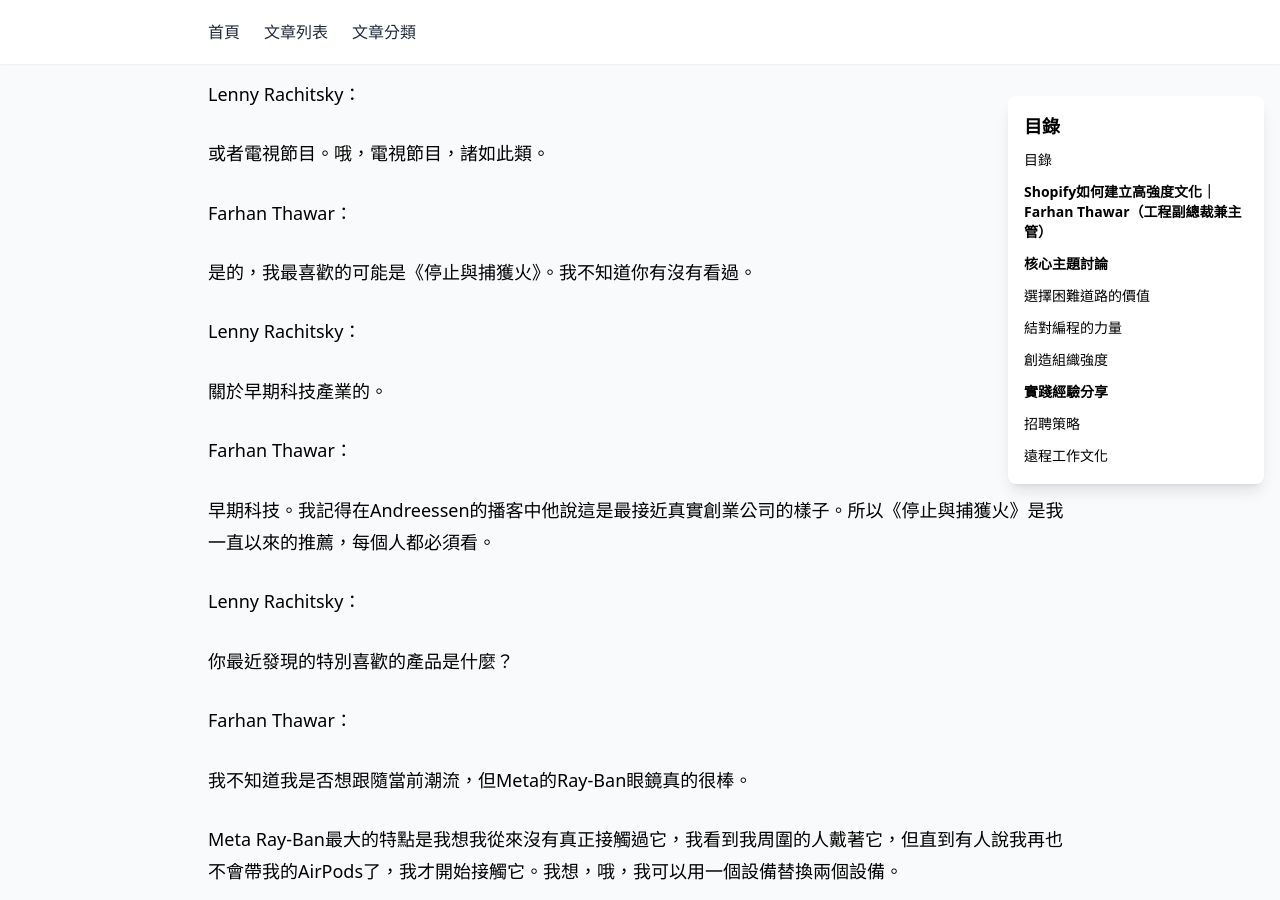
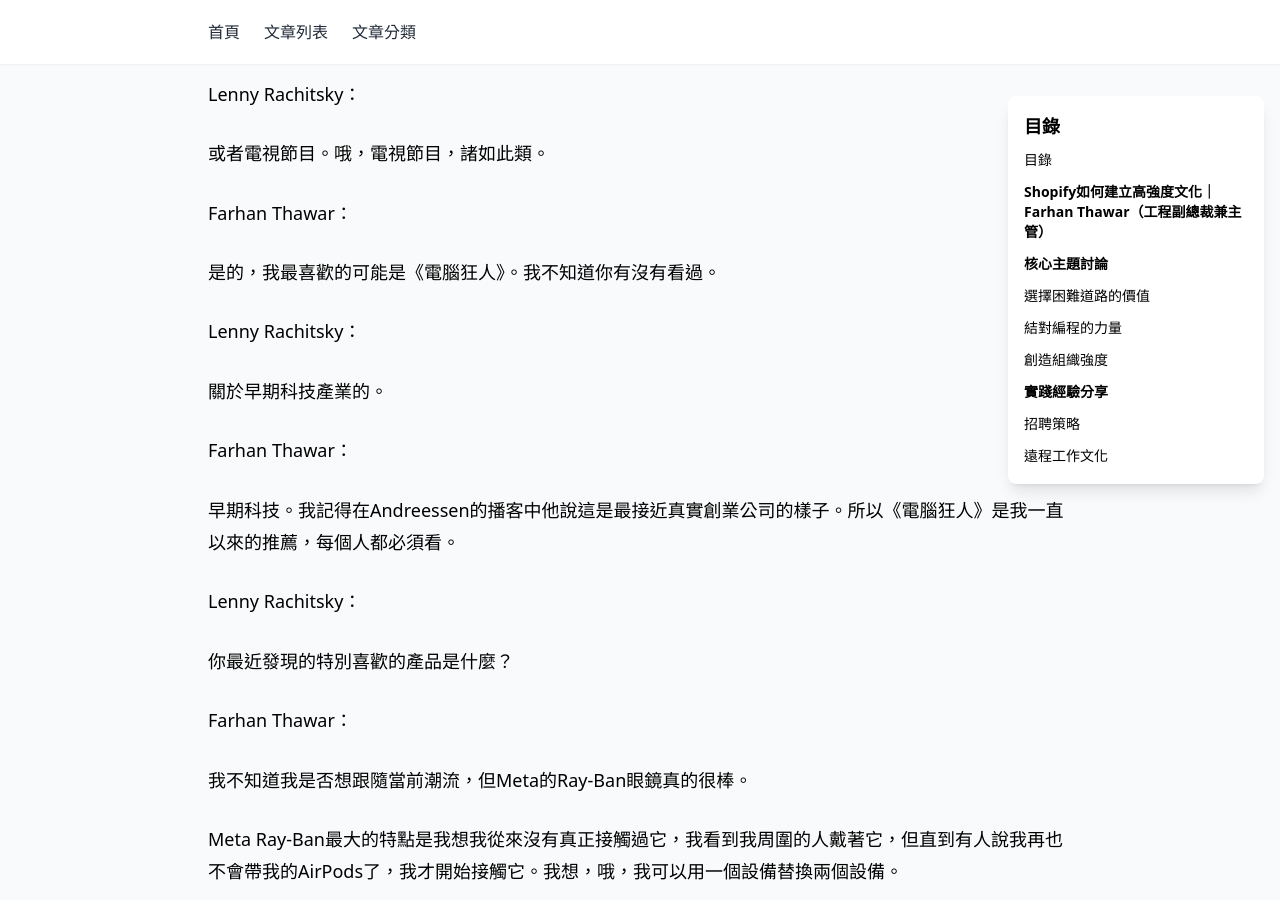
Before and after one commit to bear0103papa/Roger-s-Note, a Jekyll site: the page built from docs/_posts/2025-01-05-Shopify-Farhan.md, in a window 1280 px wide and 900 px high, scrolled down 46481 px. Built offline with Jekyll 4.4.1, drawn with Linux system fonts in a browser that asks for light colours; nearby versions of some CDN libraries.

Commit message:
增加文章Shopify

```diff
--- a/docs/_posts/2025-01-05-Shopify-Farhan.md
+++ b/docs/_posts/2025-01-05-Shopify-Farhan.md
@@ -1143,7 +1143,7 @@
 
 Farhan Thawar：
 
-是的，我最喜歡的可能是《停止與捕獲火》。我不知道你有沒有看過。
+是的，我最喜歡的可能是《電腦狂人》。我不知道你有沒有看過。
 
 Lenny Rachitsky：
 
@@ -1151,7 +1151,7 @@
 
 Farhan Thawar：
 
-早期科技。我記得在Andreessen的播客中他說這是最接近真實創業公司的樣子。所以《停止與捕獲火》是我一直以來的推薦，每個人都必須看。
+早期科技。我記得在Andreessen的播客中他說這是最接近真實創業公司的樣子。所以《電腦狂人》是我一直以來的推薦，每個人都必須看。
 
 Lenny Rachitsky：
 
```
